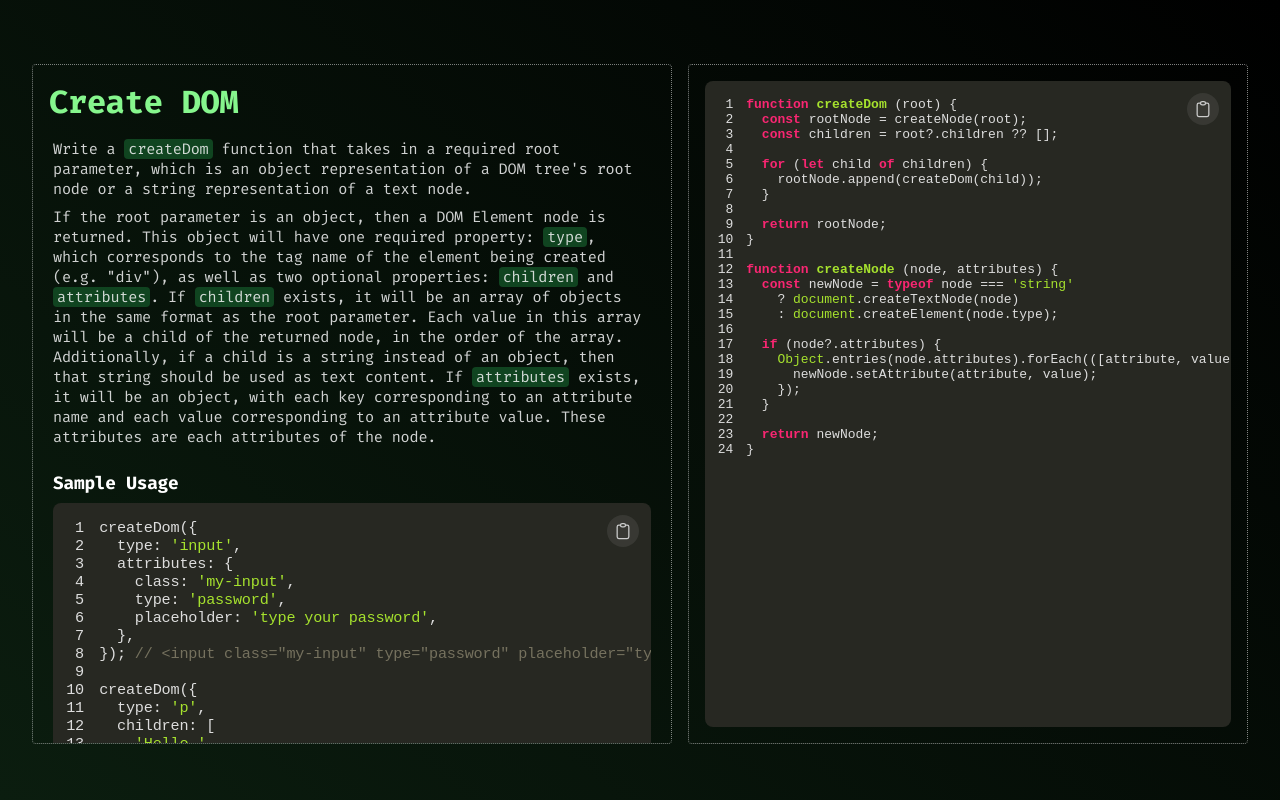
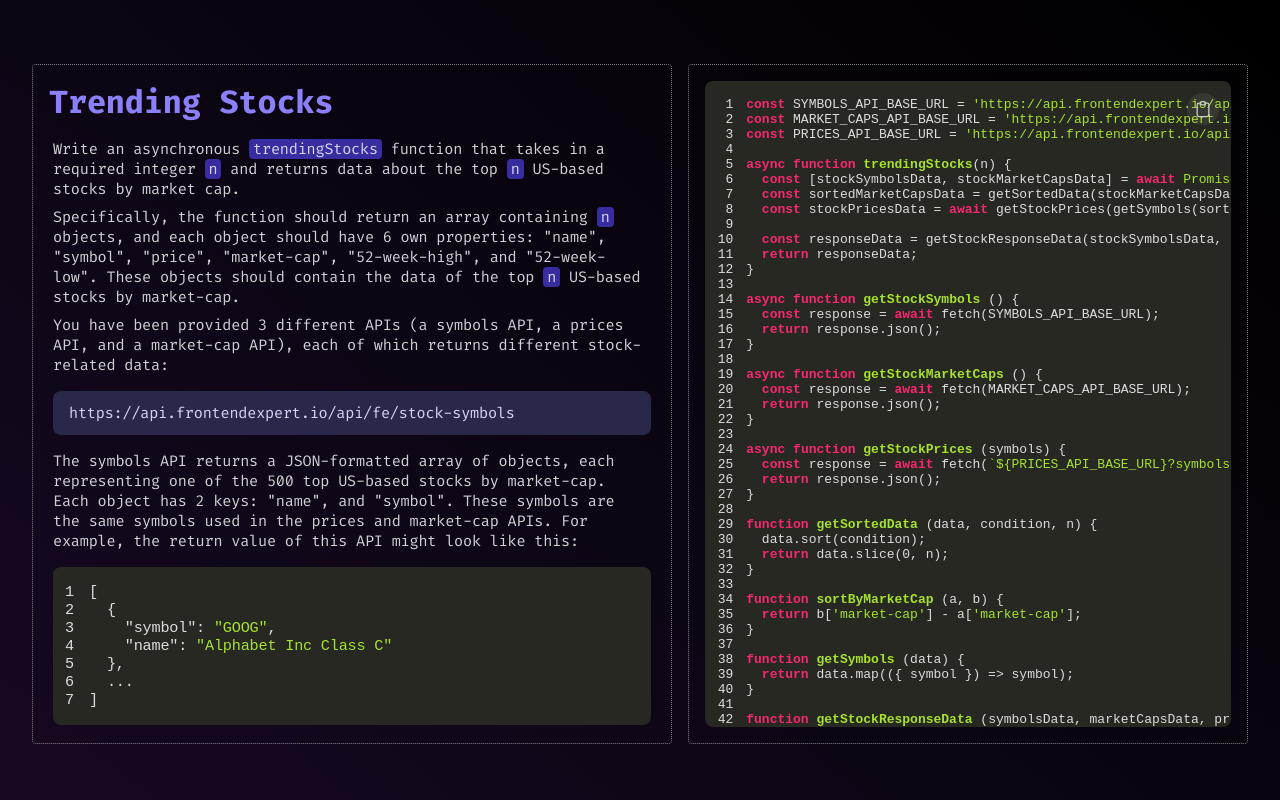
Before and after one commit to DemonDaddy22/frontend-expert, a React (Create React App) app: page / in a window 1280 px wide. Built offline with nearby package versions, Linux system fonts and the light colour scheme.

Commit message:
Implement Trending Stocks exercise

```diff
--- a/src/App.tsx
+++ b/src/App.tsx
@@ -1,13 +1,13 @@
 import React from 'react';
 import './App.scss';
-import CreateDOM from './components/CreateDOM';
+import TrendingStocks from './components/TrendingStocks';
 import ThemeContextProvider from './context/ThemeContext';
 
 function App() {
   return (
     <ThemeContextProvider>
       <div className="container">
-        <CreateDOM />
+        <TrendingStocks />
       </div>
     </ThemeContextProvider>
   );
--- /dev/null
+++ b/src/components/TrendingStocks/codeBlocks.ts
@@ -0,0 +1,101 @@
+export const stockSymbolsResponse = `[
+  {
+    "symbol": "GOOG",
+    "name": "Alphabet Inc Class C"
+  },
+  ...
+]`;
+
+export const stockMarketCapsResponse = `[
+  {
+    "symbol": "GOOG",
+    "name": 728535558140
+  },
+  ...
+]`;
+
+export const stockPricesResponse = `[
+  {
+    "symbol": "GOOG",
+    "price": 1001.52,
+    "52-week-low": 803.1903,
+    "52-week-high": 1186.89,
+  },
+  ...
+]`;
+
+export const sampleUsage = `await trendingStocks(0); // returns []
+await trendingStocks(2); /* returns [
+  {
+    "52-week-low": 131.12,
+    "52-week-high": 180.1,
+    "market-cap": 809508034020,
+    "name": "Apple Inc.",
+    "price": 155.15,
+    "symbol": "AAPL",
+  },
+  {
+    "52-week-low": 824.3,
+    "52-week-high": 1198,
+    "market-cap": 733823966137,
+    "name": "Alphabet Inc Class A",
+    "price": 1007.71,
+    "symbol": "GOOGL",
+  },
+] */`;
+
+export const solutionCode = `const SYMBOLS_API_BASE_URL = 'https://api.frontendexpert.io/api/fe/stock-symbols';
+const MARKET_CAPS_API_BASE_URL = 'https://api.frontendexpert.io/api/fe/stock-market-caps';
+const PRICES_API_BASE_URL = 'https://api.frontendexpert.io/api/fe/stock-prices';
+
+async function trendingStocks(n) {
+  const [stockSymbolsData, stockMarketCapsData] = await Promise.all([getStockSymbols(), getStockMarketCaps()]);
+  const sortedMarketCapsData = getSortedData(stockMarketCapsData, sortByMarketCap, n);
+  const stockPricesData = await getStockPrices(getSymbols(sortedMarketCapsData));
+
+  const responseData = getStockResponseData(stockSymbolsData, sortedMarketCapsData, stockPricesData);
+  return responseData;
+}
+
+async function getStockSymbols () {
+  const response = await fetch(SYMBOLS_API_BASE_URL);
+  return response.json();
+}
+
+async function getStockMarketCaps () {
+  const response = await fetch(MARKET_CAPS_API_BASE_URL);
+  return response.json();
+}
+
+async function getStockPrices (symbols) {
+  const response = await fetch(\`\${PRICES_API_BASE_URL}?symbols=\${JSON.stringify(symbols)}\`);
+  return response.json();
+}
+
+function getSortedData (data, condition, n) {
+  data.sort(condition);
+  return data.slice(0, n);
+}
+
+function sortByMarketCap (a, b) {
+  return b['market-cap'] - a['market-cap'];
+}
+
+function getSymbols (data) {
+  return data.map(({ symbol }) => symbol);
+}
+
+function getStockResponseData (symbolsData, marketCapsData, pricesData) {
+  const responseData = marketCapsData?.map((data) => {
+    const symbolData = symbolsData?.find(({ symbol }) => symbol === data.symbol) ?? {};
+    const priceData = pricesData?.find(({ symbol }) => symbol === data.symbol) ?? {};
+
+    return {
+      ...data,
+      ...symbolData,
+      ...priceData,
+    };
+  });
+
+  return responseData;
+}`;
--- /dev/null
+++ b/src/components/TrendingStocks/index.tsx
@@ -0,0 +1,101 @@
+import React from 'react';
+import { PROJECT_COLORS } from '../../constants/theme';
+import ProjectPage from '../ProjectPage';
+import QuestionDetails from '../QuestionDetails';
+import CodeBlock from '../UI/CodeBlock';
+import {
+  sampleUsage,
+  solutionCode,
+  stockMarketCapsResponse,
+  stockPricesResponse,
+  stockSymbolsResponse,
+} from './codeBlocks';
+import classes from './styles.module.scss';
+
+const TrendingStocks: React.FC<Props> = () => {
+  return (
+    <ProjectPage background={PROJECT_COLORS.PROJECT28.background} containerClassName={classes.pageContainer}>
+      <QuestionDetails
+        title='Trending Stocks'
+        titleClassName={classes.questionTitle}
+        containerClassName={classes.questionDetails}
+        descriptionClassName={classes.questionDescription}
+      >
+        <p>
+          Write an asynchronous <span className={classes.questionDescriptionHighlight}>trendingStocks</span> function
+          that takes in a required integer <span className={classes.questionDescriptionHighlight}>n</span> and returns
+          data about the top <span className={classes.questionDescriptionHighlight}>n</span> US-based stocks by market
+          cap.
+        </p>
+        <p>
+          Specifically, the function should return an array containing{' '}
+          <span className={classes.questionDescriptionHighlight}>n</span> objects, and each object should have 6 own
+          properties: "name", "symbol", "price", "market-cap", "52-week-high", and "52-week-low". These objects should
+          contain the data of the top <span className={classes.questionDescriptionHighlight}>n</span> US-based stocks by
+          market-cap.
+        </p>
+        <p>
+          You have been provided 3 different APIs (a symbols API, a prices API, and a market-cap API), each of which
+          returns different stock-related data:
+        </p>
+        <section className={classes.codeBlock}>
+          <p className={classes.output}>https://api.frontendexpert.io/api/fe/stock-symbols</p>
+        </section>
+        <p>
+          The symbols API returns a JSON-formatted array of objects, each representing one of the 500 top US-based
+          stocks by market-cap. Each object has 2 keys: "name", and "symbol". These symbols are the same symbols used in
+          the prices and market-cap APIs. For example, the return value of this API might look like this:
+        </p>
+        <section className={classes.codeWrapper}>
+          <CodeBlock language='json' codeString={stockSymbolsResponse} canCopy={false} />
+        </section>
+        <section className={classes.codeBlock}>
+          <p className={classes.output}>https://api.frontendexpert.io/api/fe/stock-prices</p>
+        </section>
+        <p>
+          The prices API takes one query parameter called{' '}
+          <span className={classes.questionDescriptionHighlight}>symbols</span>. This value should be a JSON stringified
+          array of requested stock symbols. For example: a request to this API would look like this:
+        </p>
+        <section className={classes.codeBlock}>
+          <p className={classes.output}>https://api.frontendexpert.io/api/fe/stock-prices?symbols=["GOOG"]</p>
+        </section>
+        <p>
+          The prices API returns a JSON formatted array of objects, each representing one of the requested stocks from
+          the query parameter. Each object has 4 keys: "52-week-high", "52-week-low", "price", and "symbol". These are
+          the same keys required for the objects in the return array, excluding the name and market-cap. For example,
+          the return value of this API might look like this:
+        </p>
+        <section className={classes.codeWrapper}>
+          <CodeBlock language='json' codeString={stockPricesResponse} canCopy={false} />
+        </section>
+        <section className={classes.codeBlock}>
+          <p className={classes.output}>https://api.frontendexpert.io/api/fe/stock-market-caps</p>
+        </section>
+        <p>
+          The market-caps API returns a JSON formatted array of objects, each representing one of the 500 top US-based
+          stocks by market-cap. Each object has 2 keys: "market-cap", and "symbol". These symbols are the same symbols
+          as used in the symbols and prices APIs. For example, the return value of this API might look like this:
+        </p>
+        <section className={classes.codeWrapper}>
+          <CodeBlock language='json' codeString={stockMarketCapsResponse} canCopy={false} />
+        </section>
+        <p>
+          Your code should minimize daisy-chained fetch requests as much as possible (i.e. if two requests don't depend
+          on each other's responses, they should not wait for each other). The parameter{' '}
+          <span className={classes.questionDescriptionHighlight}>n</span> will always be positive and less than or equal
+          to 500.
+        </p>
+        <section className={classes.codeWrapper}>
+          <h3 className={classes.codeBlockHeader}>Sample Usage</h3>
+          <CodeBlock codeString={sampleUsage} />
+        </section>
+      </QuestionDetails>
+      <section className={classes.solutionContainer}>
+        <CodeBlock codeString={solutionCode} containerClassName={classes.fullHeight} />
+      </section>
+    </ProjectPage>
+  );
+};
+
+export default TrendingStocks;
--- /dev/null
+++ b/src/components/TrendingStocks/styles.module.scss
@@ -0,0 +1,86 @@
+@import '../../constants/theme.scss';
+@import '../../utils/mixins.scss';
+
+.pageContainer {
+  @media screen and (min-width: 992px) {
+    overflow-y: hidden;
+  }
+}
+
+.questionDetails {
+  @media screen and (min-width: 992px) {
+    max-width: 40rem;
+    max-height: 85vh;
+    overflow-y: auto;
+  }
+}
+
+.questionDescription {
+  @include spacing (0 0.25rem);
+  word-break: break-word;
+  white-space: break-spaces;
+}
+
+.questionTitle {
+  color: $project-header-28;
+}
+
+.break {
+  @include spacing ($margin: 0.5rem 0);
+}
+
+.questionDescriptionHighlight {
+  @include spacing (0 0.25rem);
+  background-color: $project-highlight-28;
+  border-radius: 0.25rem;
+}
+
+.codeBlock {
+  @include spacing (0.5rem 0.75rem, 0.75rem 0);
+  overflow-x: auto;
+  border-radius: 0.5rem;
+  white-space: nowrap;
+  background-color: $project-code-28;
+
+  @media screen and (min-width: 992px) {
+    @include spacing (0.75rem 1rem, 1rem 0);
+  }
+}
+
+.codeWrapper {
+  @include spacing (0.5rem 0);
+}
+
+.codeBlockHeader {
+  @include spacing (0.5rem 0);
+  color: $white;
+}
+
+.comment {
+  color: $grey-3;
+}
+
+.output {
+  padding: 0 !important;
+  margin: 0 !important;
+  color: $project-output-28;
+}
+
+.solutionContainer {
+  @include spacing (1rem);
+  border: 1px dotted rgba($color: $white, $alpha: 0.5);
+  border-radius: 0.25rem;
+  align-self: stretch;
+  flex: 1;
+
+  @media screen and (min-width: 992px) {
+    overflow-y: auto;
+    max-width: 60rem;
+    max-height: 85vh;
+  }
+}
+
+.fullHeight {
+  @include spacing (0, 0);
+  height: 100%;
+}
--- a/src/components/UI/CodeBlock/index.tsx
+++ b/src/components/UI/CodeBlock/index.tsx
@@ -12,6 +12,7 @@ const CodeBlock: React.FC<CodeBlockProps> = (props) => {
     codeString,
     showLineNumbers = true,
     language = 'javascript',
+    canCopy = true,
     className = '',
     containerClassName = '',
     style = monokai,
@@ -33,13 +34,14 @@ const CodeBlock: React.FC<CodeBlockProps> = (props) => {
         style={style}
         showLineNumbers={showLineNumbers}
         className={`${classes.codeBlock} ${className}`}
-        {...restProps}
-      >
+        {...restProps}>
         {codeString}
       </SyntaxHighlighter>
-      <IconButton onClick={handleCopyClick} className={classes.iconButton}>
-        {isCopied ? <ClipBoardChecked /> : <ClipBoard />}
-      </IconButton>
+      {canCopy ? (
+        <IconButton onClick={handleCopyClick} className={classes.iconButton}>
+          {isCopied ? <ClipBoardChecked /> : <ClipBoard />}
+        </IconButton>
+      ) : null}
     </section>
   ) : null;
 };
--- a/src/constants/theme.scss
+++ b/src/constants/theme.scss
@@ -191,3 +191,10 @@ $project-highlight-26: #6D1067;
 $project-bg-27: linear-gradient(40deg, #0B1D0F 0%, $black 100%);
 $project-header-27: #86F68D;
 $project-highlight-27: #104420;
+
+// project-28
+$project-bg-28: linear-gradient(40deg, #160922 0%, $black 100%);
+$project-header-28: #8C80F8;
+$project-highlight-28: #382CA1;
+$project-code-28: #2A284A;
+$project-output-28: #D6D3F7;
--- a/src/constants/theme.ts
+++ b/src/constants/theme.ts
@@ -99,4 +99,7 @@ export const PROJECT_COLORS: { [key: string]: { [key: string]: string } } = {
   PROJECT27: {
     background: `linear-gradient(40deg, #0B1D0F 0%, ${COLORS.BLACK} 100%)`,
   },
+  PROJECT28: {
+    background: `linear-gradient(40deg, #160922 0%, ${COLORS.BLACK} 100%)`,
+  },
 };
--- a/src/types/props.d.ts
+++ b/src/types/props.d.ts
@@ -58,6 +58,7 @@ interface CodeBlockProps extends SyntaxHighlighterProps {
   codeString: string;
   language?: string;
   showLineNumbers?: boolean;
+  canCopy?: boolean;
   className?: string;
   containerClassName?: string;
   style?: { [key: string]: React.CSSProperties };
```
Also changed, not shown: src/components/TrendingStocks/README.md (added).
